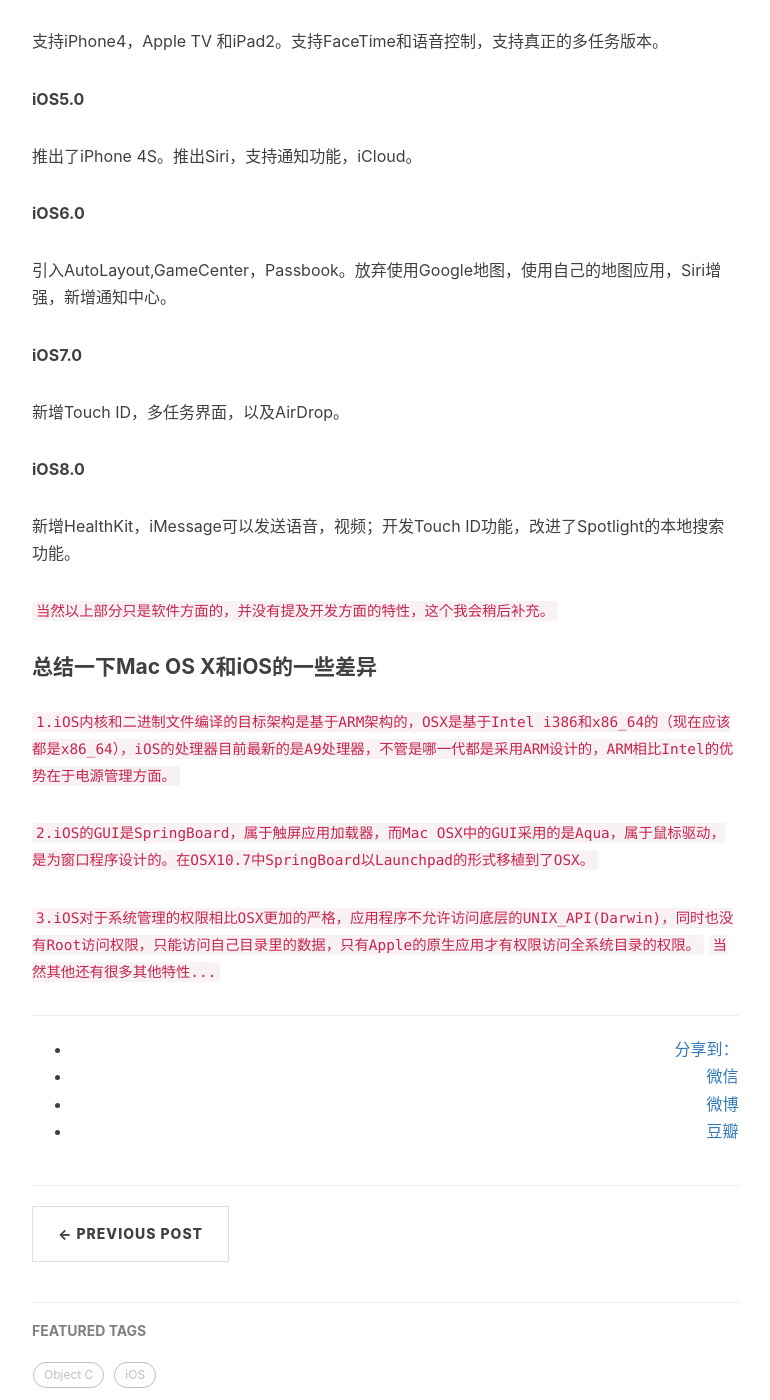
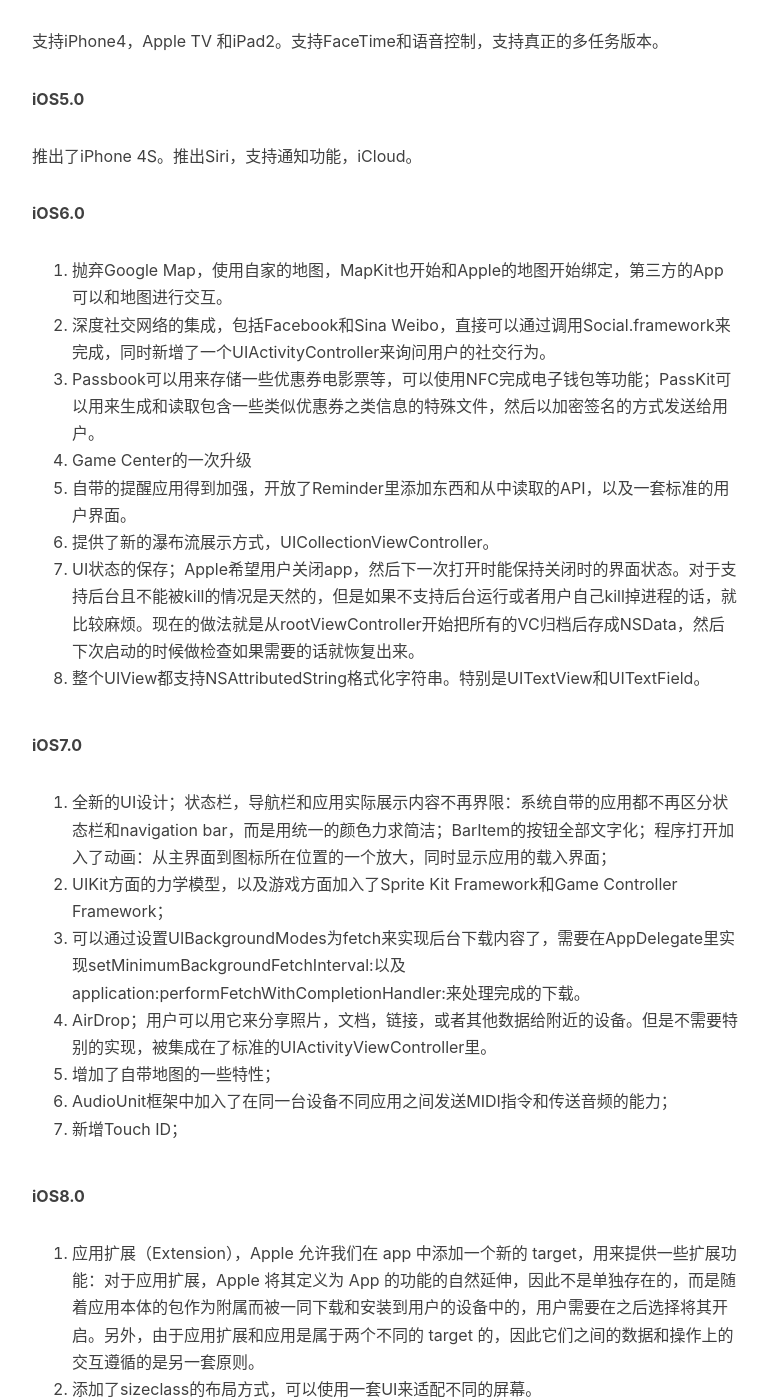
Before and after one commit to beichenming/beichenming.github.io, a Jekyll site: the page built from _posts/2016-07-18-MacOSX&iOS操作系统之版本迭代史.md, in a window 1280 px wide and 1400 px high, scrolled down 3528 px. Shown: the whole window, without its empty margins (233-1003 px from the left). Built offline with Jekyll 4.4.1, drawn with Linux system fonts in a browser that asks for light colours; nearby versions of some CDN libraries; comment, search, counter and statistics services are not loaded; some of the changed text lies outside the part shown.

Commit message:
update blog 2016-07-18-MacOSX&iOS操作系统之版本迭代史

```diff
--- a/_posts/2016-07-18-MacOSX&iOS操作系统之版本迭代史.md
+++ b/_posts/2016-07-18-MacOSX&iOS操作系统之版本迭代史.md
@@ -12,7 +12,6 @@
 `原创文章转载请注明出处，谢谢`
 
 ---
-
 #### 1.关于Mac OS Classic
 Mac OS Classic是Mac OSX在OSX之前时代的名字，Mac OS Classic最后一个版本就是Mac OS 9，这也就是为什么OSX都是从10开始的原因，Mac OS Classic是一个全GUI的操作系统（但是并没有Terminal这样的应用存在）。
 优点：出现了Finder的GUI，以及第一代HFS文件系统对于fork的支持。
@@ -95,17 +94,41 @@
 
 **iOS6.0**
 
-引入AutoLayout,GameCenter，Passbook。放弃使用Google地图，使用自己的地图应用，Siri增强，新增通知中心。
+1. 抛弃Google Map，使用自家的地图，MapKit也开始和Apple的地图开始绑定，第三方的App可以和地图进行交互。
+2. 深度社交网络的集成，包括Facebook和Sina Weibo，直接可以通过调用Social.framework来完成，同时新增了一个UIActivityController来询问用户的社交行为。
+3. Passbook可以用来存储一些优惠券电影票等，可以使用NFC完成电子钱包等功能；PassKit可以用来生成和读取包含一些类似优惠券之类信息的特殊文件，然后以加密签名的方式发送给用户。
+4. Game Center的一次升级
+5. 自带的提醒应用得到加强，开放了Reminder里添加东西和从中读取的API，以及一套标准的用户界面。
+6. 提供了新的瀑布流展示方式，UICollectionViewController。
+7. UI状态的保存；Apple希望用户关闭app，然后下一次打开时能保持关闭时的界面状态。对于支持后台且不能被kill的情况是天然的，但是如果不支持后台运行或者用户自己kill掉进程的话，就比较麻烦。现在的做法就是从rootViewController开始把所有的VC归档后存成NSData，然后下次启动的时候做检查如果需要的话就恢复出来。
+8. 整个UIView都支持NSAttributedString格式化字符串。特别是UITextView和UITextField。
 
 **iOS7.0**
 
-新增Touch ID，多任务界面，以及AirDrop。
+1. 全新的UI设计；状态栏，导航栏和应用实际展示内容不再界限：系统自带的应用都不再区分状态栏和navigation bar，而是用统一的颜色力求简洁；BarItem的按钮全部文字化；程序打开加入了动画：从主界面到图标所在位置的一个放大，同时显示应用的载入界面；
+2. UIKit方面的力学模型，以及游戏方面加入了Sprite Kit Framework和Game Controller Framework；
+3. 可以通过设置UIBackgroundModes为fetch来实现后台下载内容了，需要在AppDelegate里实现setMinimumBackgroundFetchInterval:以及application:performFetchWithCompletionHandler:来处理完成的下载。
+4. AirDrop；用户可以用它来分享照片，文档，链接，或者其他数据给附近的设备。但是不需要特别的实现，被集成在了标准的UIActivityViewController里。
+5. 增加了自带地图的一些特性；
+6. AudioUnit框架中加入了在同一台设备不同应用之间发送MIDI指令和传送音频的能力；
+7. 新增Touch ID；
 
 **iOS8.0**
 
-新增HealthKit，iMessage可以发送语音，视频；开发Touch ID功能，改进了Spotlight的本地搜索功能。
+1. 应用扩展（Extension），Apple 允许我们在 app 中添加一个新的 target，用来提供一些扩展功能：对于应用扩展，Apple 将其定义为 App 的功能的自然延伸，因此不是单独存在的，而是随着应用本体的包作为附属而被一同下载和安装到用户的设备中的，用户需要在之后选择将其开启。另外，由于应用扩展和应用是属于两个不同的 target 的，因此它们之间的数据和操作上的交互遵循的是另一套原则。
+2. 添加了sizeclass的布局方式，可以使用一套UI来适配不同的屏幕。
+3. 新增了HealthKit和HomeKit的应用，以及框架。
+4. Touch ID API开放
+5. iMessage可以发送语音，视频；开发Touch ID功能，
+6. 改进了Spotlight的本地搜索功能。
 
-`当然以上部分只是软件方面的，并没有提及开发方面的特性，这个我会稍后补充。`
+**iOS9.0**
+
+1. Multitasking多任务特性，特别是分屏多任务使得 iPad 真正变得像一个堪当重任的个人电脑。
+2. 在新的 watchOS 2 中，Watch App 的架构发生了巨大改变。新系统中 Watch App 的 extension 将不像现在这样存在于 iPhone 中，而是会直接安装到手表里去，Apple Watch 从一个单纯的界面显示器进化为了可执行开发者代码的设备。
+3. 引入了UI Test
+4. Swift2.0
+5. HealthKit引入新的体征，以及HomeKit和CloudKit也有不少变化。
 
 #### 总结一下Mac OS X和iOS的一些差异
 `1.iOS内核和二进制文件编译的目标架构是基于ARM架构的，OSX是基于Intel i386和x86_64的（现在应该都是x86_64），iOS的处理器目前最新的是A9处理器，不管是哪一代都是采用ARM设计的，ARM相比Intel的优势在于电源管理方面。`
```
